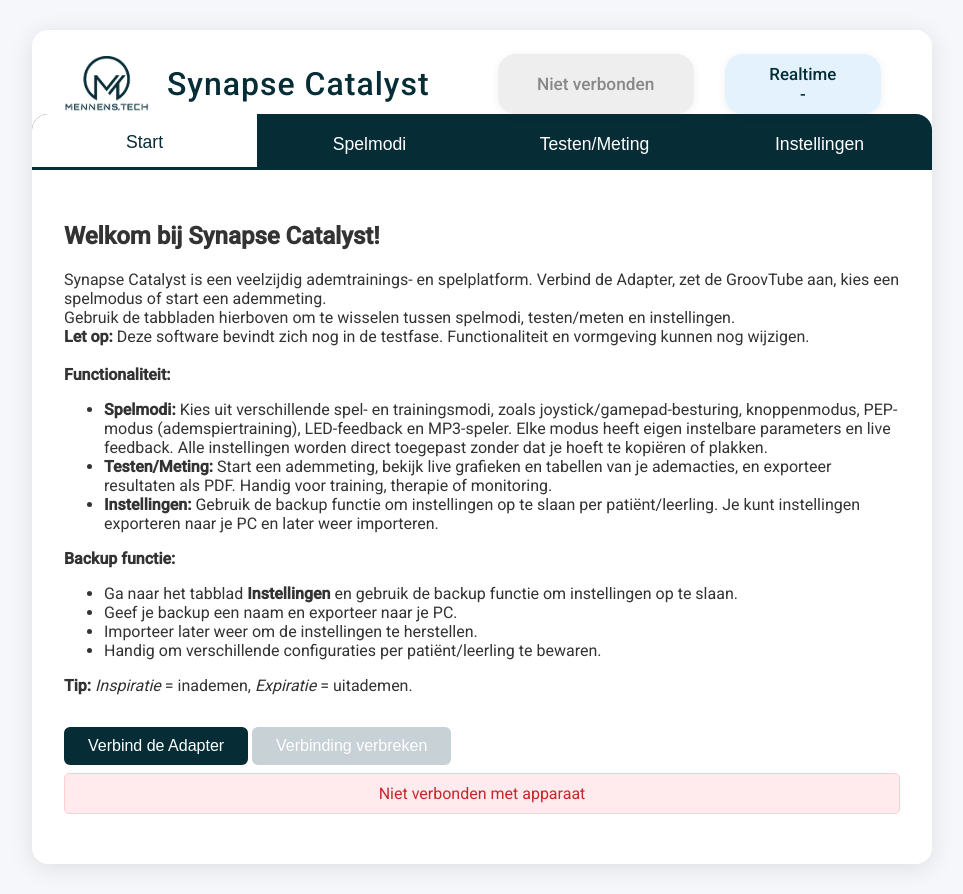
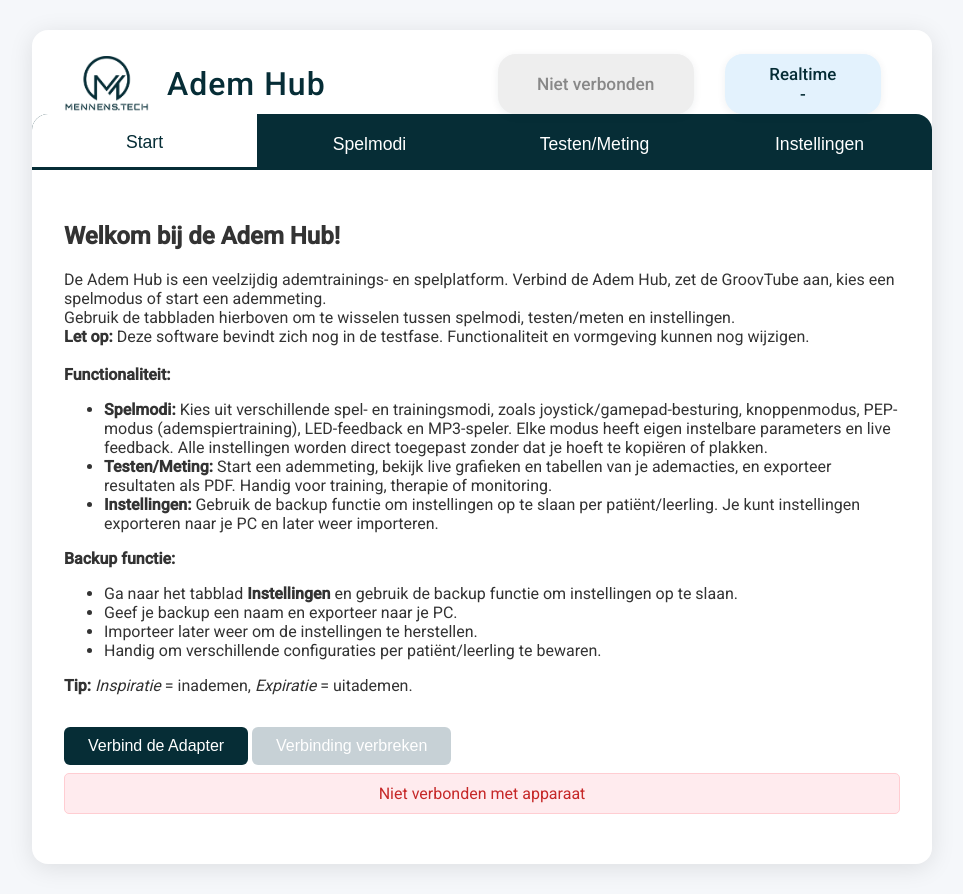
Before and after one commit to MrMennens-tech/SynapseCatalyst, a plain HTML site: page index.html in a window 1280 px wide. Shown: the whole page, without its empty margins (158-1121 px from the left). Drawn offline with nearby package versions, Linux system fonts and the light colour scheme.

Commit message:
Rename Synapse Catalyst to Adem Hub in index.html
Aanpassing naam

```diff
--- a/index.html
+++ b/index.html
@@ -12,7 +12,7 @@
 <div class="main-container">
     <div class="header" style="display:flex;align-items:center;">
         <img src="logo.png" alt="Mennens.Tech logo">
-        <h1 style="flex:1;">Synapse Catalyst</h1>
+        <h1 style="flex:1;">Adem Hub</h1>
         <div style="display:flex;align-items:center;gap:12px;margin-left:auto;">
             <div id="headerStatusLive" class="header-status-block" style="background:#eee;color:#888;padding:8px 18px;border-radius:18px;font-weight:500;min-width:160px;text-align:center;display:inline-block;">
                 <span id="headerStatusText">Niet verbonden</span>
@@ -30,9 +30,9 @@
     </div>
     <div class="tab-content active" id="tab-start">
         <div class="intro">
-            <h2>Welkom bij Synapse Catalyst!</h2>
+            <h2>Welkom bij de Adem Hub!</h2>
             <p>
-                Synapse Catalyst is een veelzijdig ademtrainings- en spelplatform. Verbind de Adapter, zet de GroovTube aan, kies een spelmodus of start een ademmeting.<br>
+                De  Adem Hub is een veelzijdig ademtrainings- en spelplatform. Verbind de Adem Hub, zet de GroovTube aan, kies een spelmodus of start een ademmeting.<br>
                 Gebruik de tabbladen hierboven om te wisselen tussen spelmodi, testen/meten en instellingen.<br>
                 <b>Let op:</b> Deze software bevindt zich nog in de testfase. Functionaliteit en vormgeving kunnen nog wijzigen.<br><br>
                 <b>Functionaliteit:</b><br>
```
